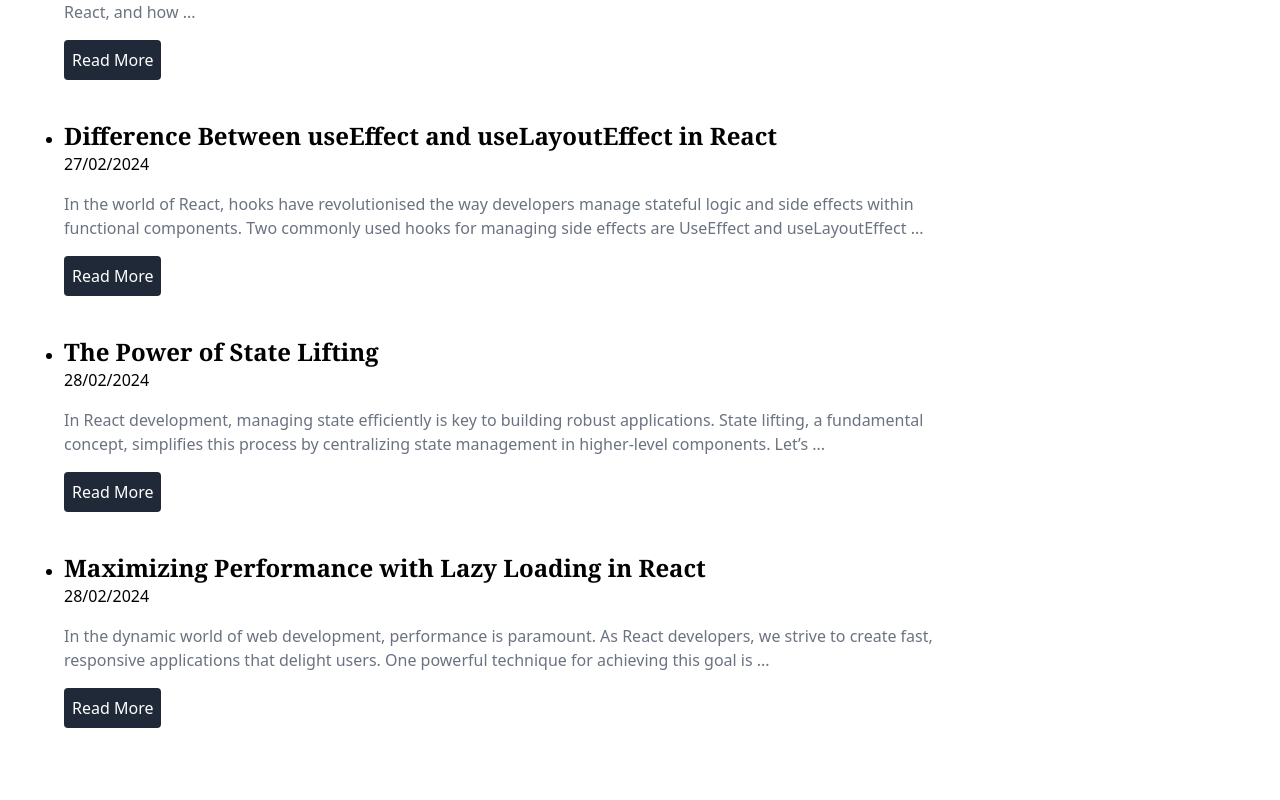
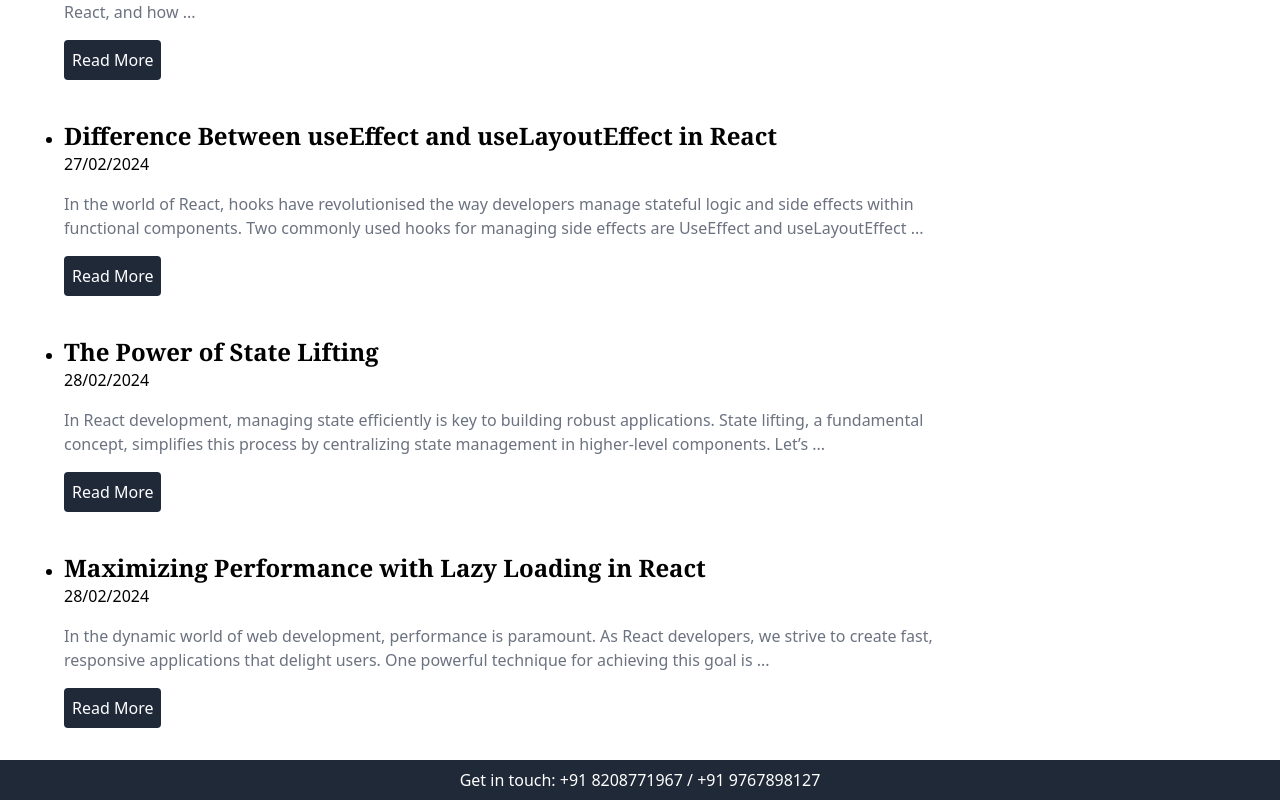
Before and after one commit to Ikorde1/Portfolio, a React (Create React App) app: page /Blogs in a window 1280 px wide. Shown: the part 256-1056 px from the top of the page. Before the commit the page ends 984 px from the top, so only its background shows below. Built offline with nearby package versions, Linux system fonts and the light colour scheme.

Commit message:
Update Blogs.js

```diff
--- a/src/pages/Blogs.js
+++ b/src/pages/Blogs.js
@@ -4,7 +4,8 @@ import React from 'react'
 
 function Blogs() {
   return (
-   <div className='blogs  w-[70%] ml-16 mt-10'>
+   <div>
+    <div className='blogs  w-[70%] ml-16 mt-10'>
 
 
 <ul className='list-disc space-y-10 '>
@@ -48,6 +49,13 @@ function Blogs() {
         <button className='p-2 hover:bg-slate-600 text-white rounded bg-gray-800'><a href='https://medium.com/@ishwayk123/maximizing-performance-with-lazy-loading-in-react-1e6dbbd1d3f0' target='_blank'>Read More</a></button> </div></li>
        </ul>
 
+
+   </div>
+
+    {/* footer */}
+    <div className='footer w-full  text-white mt-8 py-2 bg-gray-800 text-center'>
+                Get in touch: +91 8208771967 / +91 9767898127
+                </div>
    </div>
   )
 }
```
